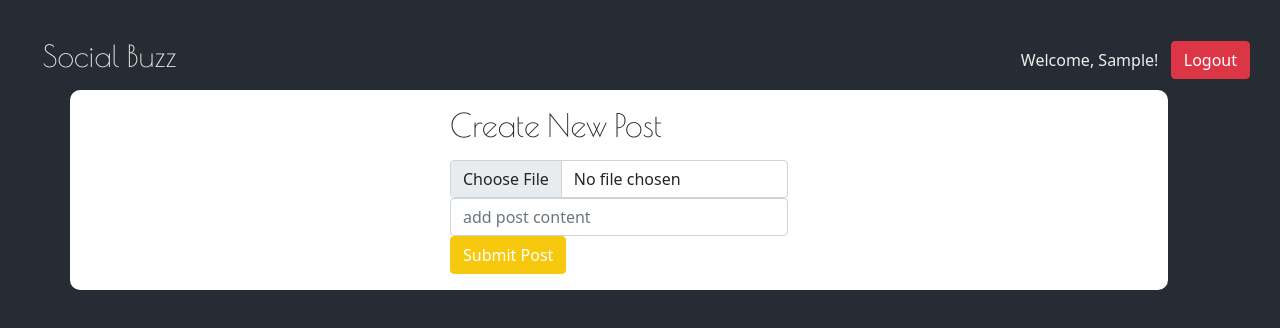
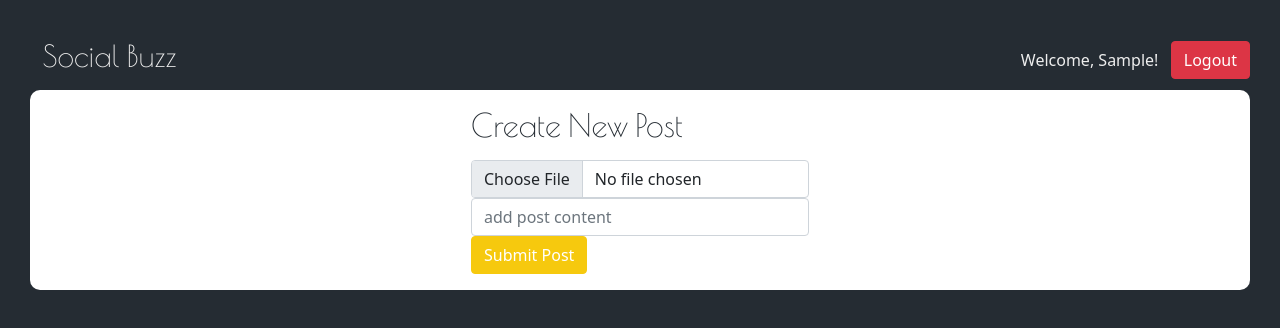
Before and after one commit to trivera777/SocialBuzz, a React (Create React App) app: page / in a window 1280 px wide. Both pictures are taken after typing "Sample" into the empty fields and a click on the button "Submit". Shown: the top 328 px of the page. Built offline with nearby package versions, Linux system fonts and the light colour scheme.

Commit message:
styling post component

```diff
--- a/src/components/Login.js
+++ b/src/components/Login.js
@@ -12,7 +12,7 @@
   }
   return (
     <div>
-      <h1>Social Media App</h1>
+      <h1>Social Buzz</h1>
       <Divider style={{ color: "white" }} />
       <div className="form">
         <Form onSubmit={handleSubmit}>
--- a/src/components/createpost.scss
+++ b/src/components/createpost.scss
@@ -5,18 +5,14 @@
 
 }
 .createContainer {
-    width: 90%;
+    width: 100%;
     height: 200px;
     display: flex;
-    margin-left: 40px;
+    padding: 10px;
     align-items: center;
     justify-content: center;
     background-color: #fff;
     border-radius: 10px;
-
-    @include mobile {
-        margin: 20px;
-    }
 
     .button {
         background-color: #F6C90E;
--- a/src/components/header.scss
+++ b/src/components/header.scss
@@ -2,6 +2,9 @@
 
 .navbar {
   background-color: #252c33;
+  @mixin mobile {
+   padding: 0;
+}
 
   h1 {
     font-size: 30px;
--- a/src/components/login.scss
+++ b/src/components/login.scss
@@ -26,7 +26,7 @@
     justify-content: center;
     padding: 20px 0px;
 
-    @mixin mobile {
+    @include mobile {
        padding: 0;
     }
 
--- a/src/components/post.scss
+++ b/src/components/post.scss
@@ -12,8 +12,4 @@
         font-size: 15px;
         letter-spacing: 1px;
     }
-
-    .deleteButton {
-
-    }
 }
```
